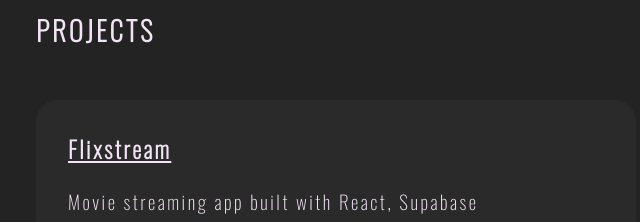
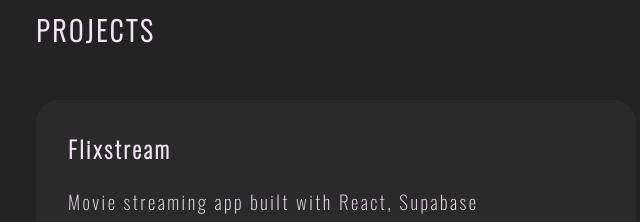
Before and after one commit to tatyanakarlen/PortfolioWebsite, a React (Create React App) app: page / in a window 1280 px wide. Shown: the part 1380-1602 px from the top of the page, without its empty margins (304-944 px from the left). Built offline with nearby package versions, Linux system fonts and the light colour scheme.

Commit message:
removed underline from titles

```diff
--- a/src/components/PortfolioBox/PortfolioBox.css
+++ b/src/components/PortfolioBox/PortfolioBox.css
@@ -7,7 +7,7 @@
 
 .projects h3 {
   font-size: 2.3rem;
-  text-decoration: underline;
+  font-weight: bold;
 }
 
 .project-description {
--- a/src/components/Projects/Projects.jsx
+++ b/src/components/Projects/Projects.jsx
@@ -12,7 +12,6 @@ const Projects = ({ projects }) => {
           headline={m.headline}
           images={m.images}
           tech={m.tech}
-          headline={m.headline}
           bullet1={m.bullet1}
           bullet2={m.bullet2}
           bullet3={m.bullet3}
```
